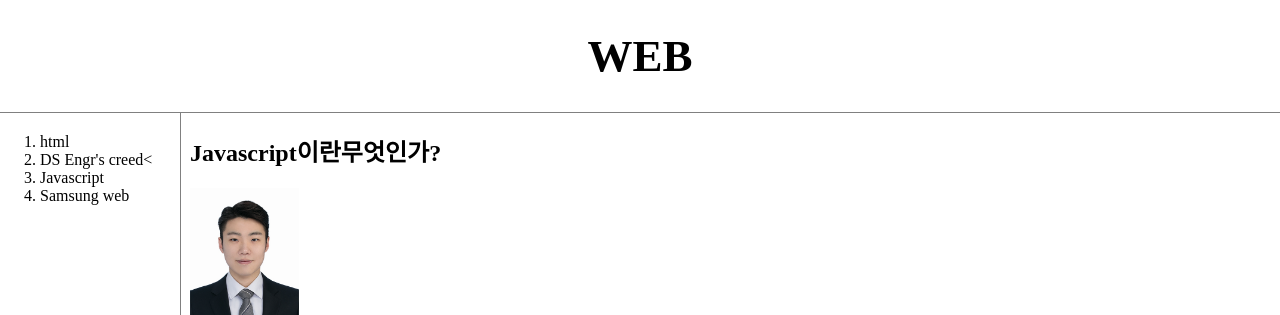
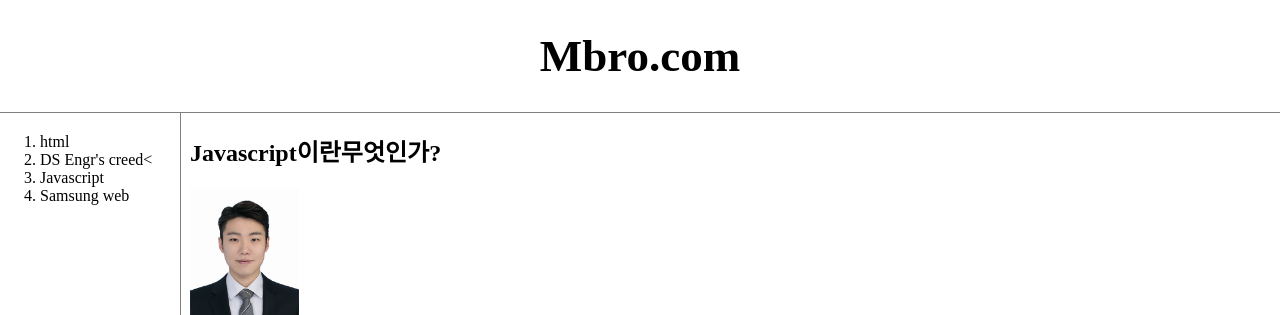
Before and after one commit to 2mbrother/miportal, a plain HTML site: page 3.html in a window 1280 px wide. Shown: the top 315 px of the page. Drawn offline with Linux system fonts and the light colour scheme.

Commit message:
Update 3.html

```diff
--- a/3.html
+++ b/3.html
@@ -19,7 +19,7 @@
 </head>
 
 <body>
-  <h1><a href="index.html">WEB</a></h1>
+  <h1><a href="index.html">Mbro.com</a></h1>
   <div id="grid">
     <ol>
       <li><a href="1.html" >html</a></li>
```
